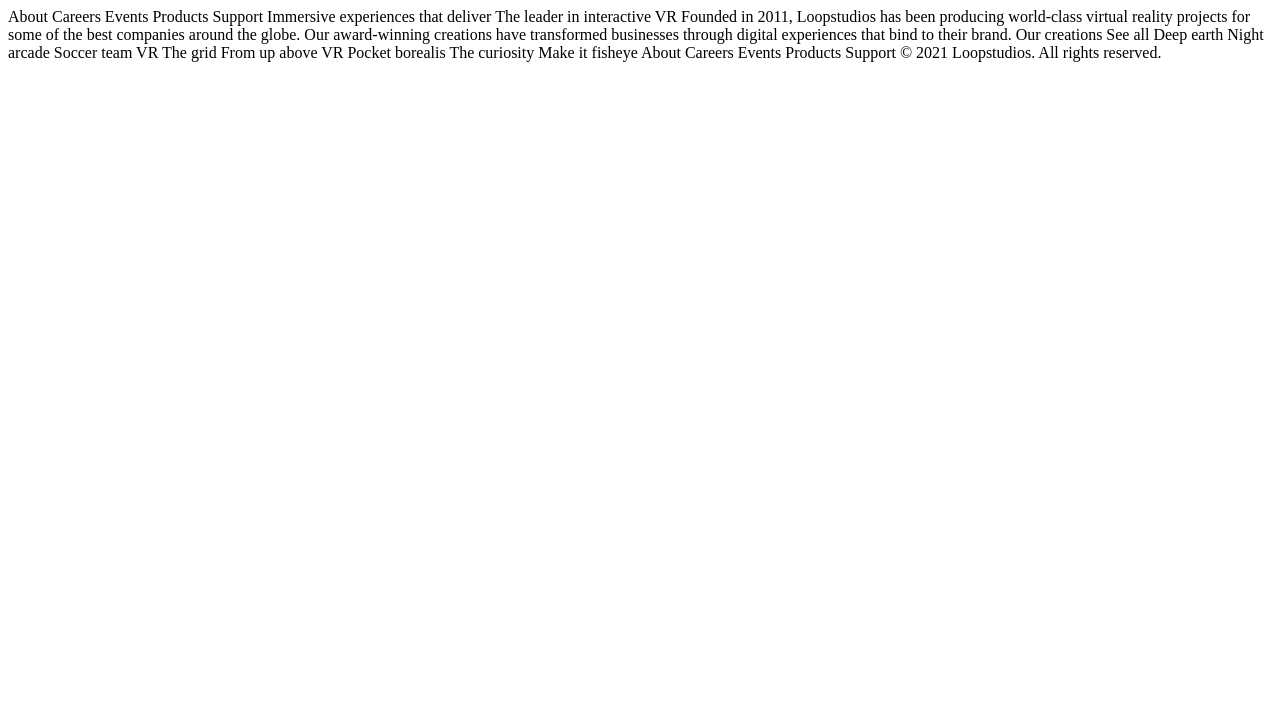
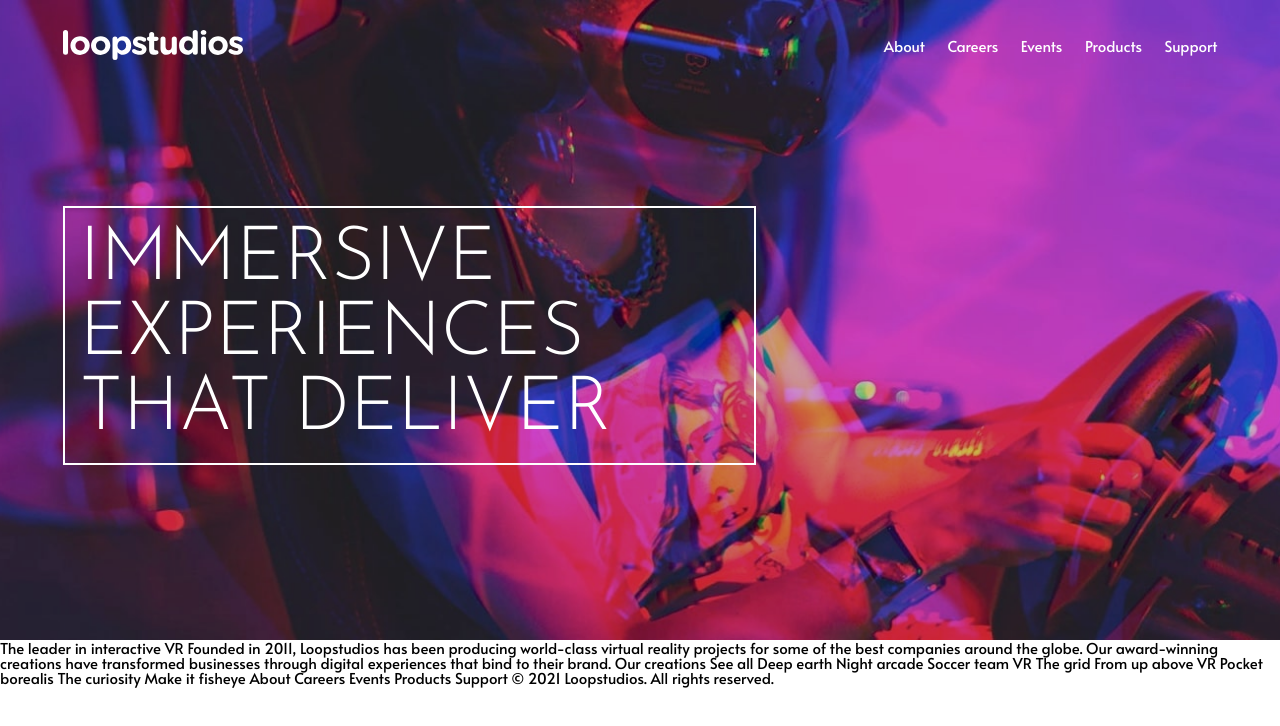
Before and after one commit to inlumio/loopstudios, a plain HTML site: page index.html in a window 1280 px wide. Drawn offline with Linux system fonts and the light colour scheme.

Commit message:
create header (intro and navigation) add media querries for mobile and desktop including js for toggling navigation

```diff
--- a/index.html
+++ b/index.html
@@ -12,11 +12,54 @@
 			href="./images/favicon-32x32.png"
 		/>
 
+		<!-- FONTS -->
+		<link rel="preconnect" href="https://fonts.googleapis.com" />
+		<link rel="preconnect" href="https://fonts.gstatic.com" crossorigin />
+		<link
+			href="https://fonts.googleapis.com/css2?family=Alata&family=Josefin+Sans:wght@300&display=swap"
+			rel="stylesheet"
+		/>
+
+		<link rel="stylesheet" href="./style.css" />
+
+		<script defer src="./main.js"></script>
+
 		<title>Frontend Mentor | Loopstudios landing page</title>
 	</head>
 	<body>
-		About Careers Events Products Support Immersive experiences that deliver The
-		leader in interactive VR Founded in 2011, Loopstudios has been producing
+		<header class="header">
+			<section class="navigation container">
+				<img class="navigation__logo" src="./images/logo.svg" alt="logo" />
+				<button class="hamburger">
+					<div class="hamburger__line"></div>
+					<div class="hamburger__line"></div>
+					<div class="hamburger__line"></div>
+				</button>
+				<nav class="navigation__nav">
+					<ul class="navigation__list">
+						<li class="navigation__item">
+							<a href="#" class="navigation__link nav-link">About</a>
+						</li>
+						<li class="navigation__item">
+							<a href="#" class="navigation__link nav-link">Careers</a>
+						</li>
+						<li class="navigation__item">
+							<a href="#" class="navigation__link nav-link">Events</a>
+						</li>
+						<li class="navigation__item">
+							<a href="#" class="navigation__link nav-link">Products</a>
+						</li>
+						<li class="navigation__item">
+							<a href="#" class="navigation__link nav-link">Support</a>
+						</li>
+					</ul>
+				</nav>
+			</section>
+			<section class="intro container">
+				<h1 class="intro__heading">Immersive experiences that deliver</h1>
+			</section>
+		</header>
+		The leader in interactive VR Founded in 2011, Loopstudios has been producing
 		world-class virtual reality projects for some of the best companies around
 		the globe. Our award-winning creations have transformed businesses through
 		digital experiences that bind to their brand. Our creations See all Deep
--- /dev/null
+++ b/main.js
@@ -0,0 +1,7 @@
+'use strict';
+
+const burger = document.querySelector('.hamburger');
+
+burger.addEventListener('click', () => {
+	burger.classList.toggle('active');
+});
--- /dev/null
+++ b/style.css
@@ -0,0 +1,237 @@
+:root {
+	--white: hsl(0, 0%, 100%);
+	--black: hsl(0, 0%, 0%);
+	--dark-gray: hsl(0, 0%, 55%);
+	--darker-gray: hsl(0, 0%, 41%);
+	--ff-atlata: 'Alata', sans-serif;
+	--ff-josefin: 'Josefin Sans', sans-serif;
+}
+
+*,
+*::before,
+*::after {
+	box-sizing: border-box;
+	margin: 0;
+	padding: 0;
+	font: inherit;
+}
+
+html {
+	font-size: 15px;
+}
+
+a {
+	text-decoration: none;
+}
+
+ul {
+	list-style: none;
+}
+
+body {
+	min-height: 100vh;
+	min-height: 100dvh;
+	font-family: var(--ff-atlata);
+	line-height: 1;
+}
+
+.container {
+	width: 100%;
+	padding-inline: 1.5rem;
+}
+
+@media (min-width: 992px) {
+	.container {
+		max-width: 992px;
+		margin-inline: auto;
+	}
+}
+
+@media (min-width: 1200px) {
+	.container {
+		max-width: 1200px;
+	}
+}
+
+.nav-link {
+	color: var(--white);
+	position: relative;
+}
+
+.nav-link::after {
+	content: '';
+	position: absolute;
+	bottom: -50%;
+	left: 50%;
+	width: 2rem;
+	height: 2px;
+	border-radius: 1000px;
+	background-color: var(--white);
+	translate: -50% 0;
+	scale: 0 1;
+	transition: scale 0.5s;
+}
+
+.nav-link:hover::after {
+	scale: 1 1;
+}
+
+/*
+	* HEADER
+*/
+
+.header {
+	min-height: 80vh;
+	min-height: 80dvh;
+	background-image: url(./images/mobile/image-hero.jpg);
+	background-size: cover;
+	background-repeat: no-repeat;
+	background-position: center;
+	display: grid;
+	align-items: start;
+	padding-block: 2rem;
+	position: relative;
+}
+
+.header::after {
+	content: '';
+	position: absolute;
+	inset: 0;
+	background-color: hsl(0 0% 0% / 0.2);
+}
+
+.navigation {
+	display: flex;
+	justify-content: space-between;
+	align-items: center;
+	position: sticky;
+	z-index: 5;
+}
+
+.navigation__logo {
+	width: 10rem;
+	z-index: 10;
+}
+
+.navigation__nav {
+	display: none;
+}
+
+.navigation__list {
+	display: flex;
+	gap: 1.5rem;
+}
+
+.hamburger {
+	width: 1.75rem;
+	aspect-ratio: 1;
+	background: none;
+	border: none;
+	position: relative;
+	display: flex;
+	align-items: center;
+	justify-content: center;
+	z-index: 10;
+}
+
+.hamburger__line {
+	position: absolute;
+	left: 0;
+	height: 2px;
+	width: 100%;
+	background-color: var(--white);
+	transition: translate 0.5s ease 0.5s, rotate 0.5s ease, scale 0.5s ease 0.5s;
+}
+
+.hamburger__line:nth-child(1) {
+	translate: 0 -0.5rem;
+}
+
+.hamburger__line:nth-child(3) {
+	translate: 0 0.5rem;
+}
+
+.hamburger.active .hamburger__line {
+	transition: translate 0.5s ease, rotate 0.5s ease 0.5s, scale 0.5s ease;
+}
+
+.hamburger.active .hamburger__line:nth-child(1) {
+	translate: 0;
+	rotate: -45deg;
+}
+
+.hamburger.active .hamburger__line:nth-child(2) {
+	scale: 0;
+}
+
+.hamburger.active .hamburger__line:nth-child(3) {
+	translate: 0;
+	rotate: 45deg;
+}
+
+.intro {
+	justify-self: center;
+	z-index: 2;
+}
+
+.intro__heading {
+	font-family: var(--ff-josefin);
+	font-weight: 300;
+	font-size: clamp(2rem, 10vw, 5rem);
+	text-transform: uppercase;
+	color: var(--white);
+	padding: 1rem;
+	border: 2px solid var(--white);
+}
+
+@media (width < 768px) {
+	.navigation__nav {
+		position: fixed;
+		inset: -100% 0 100% 0;
+		display: flex;
+		justify-content: start;
+		align-items: center;
+		transition: inset 1s ease;
+		background-color: var(--black);
+		padding-inline: 1.5rem;
+	}
+
+	.navigation__list {
+		flex-direction: column;
+		gap: 2rem;
+	}
+
+	.navigation__link {
+		font-size: 2rem;
+		text-transform: uppercase;
+		font-family: var(--ff-josefin);
+	}
+
+	.hamburger.active + .navigation__nav {
+		inset: 0;
+	}
+}
+
+@media (min-width: 768px) {
+	.header {
+		background-image: url(./images/desktop/image-hero.jpg);
+	}
+
+	.navigation__nav {
+		display: block;
+	}
+
+	.hamburger {
+		display: none;
+	}
+}
+
+@media (min-width: 992px) {
+	.navigation__logo {
+		width: 12rem;
+	}
+
+	.intro__heading {
+		width: 60%;
+	}
+}
```
Also changed, not shown: 1 other file.
